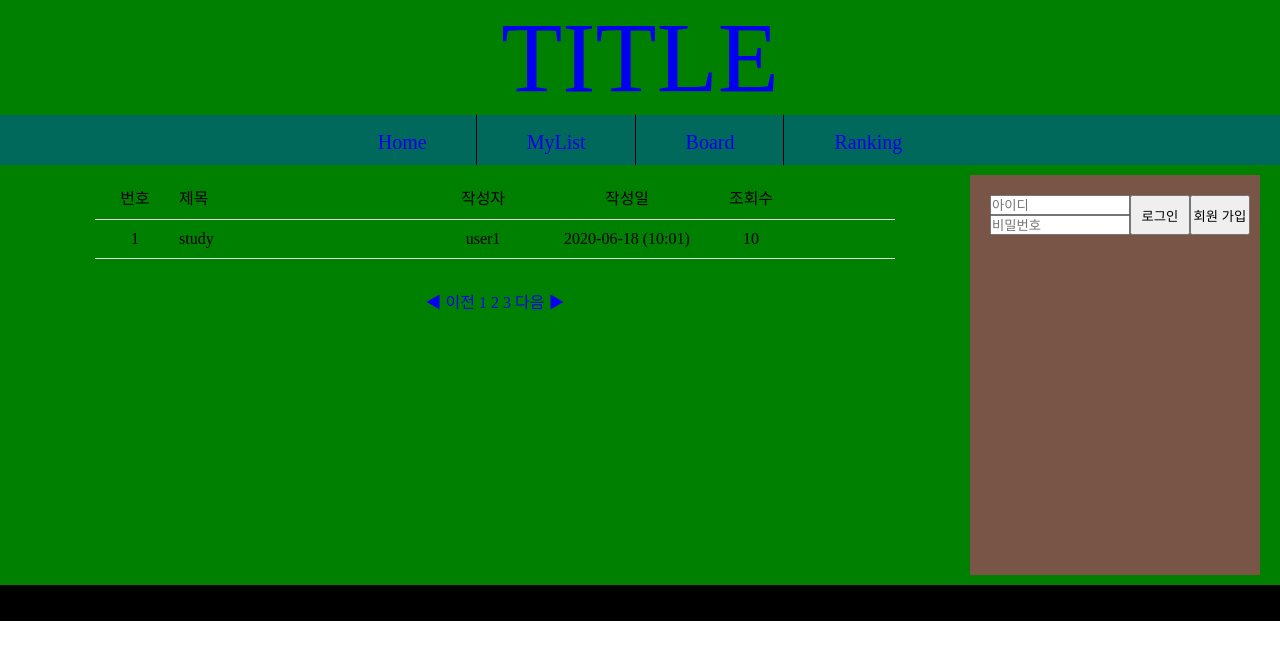
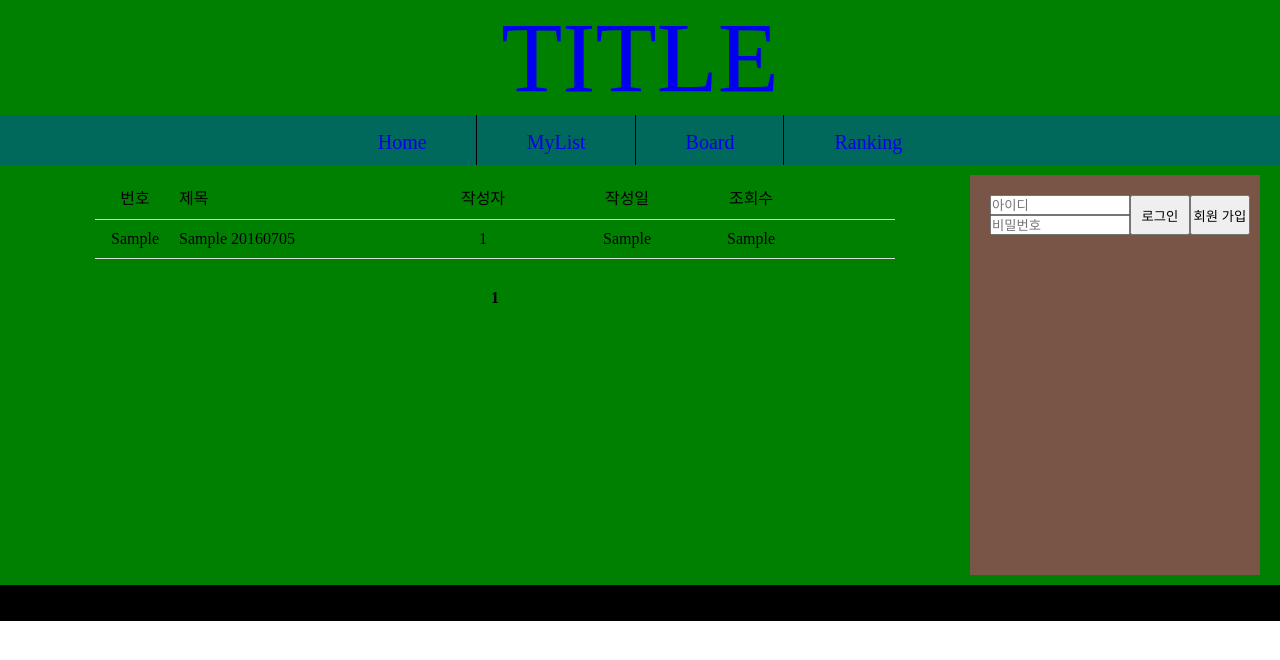
Before and after one commit to Kim-2sam2/webProgramming2020-1, a PHP site: page /board.php in a window 1280 px wide. Shown: the top 660 px of the page. Run offline with PHP 8.4, Linux system fonts and the light colour scheme; tables that the repository leaves empty or names only in its code hold one stand-in row (values such as "Sample post").

Commit message:
board List

```diff
--- a/webProject/board_box.php
+++ b/webProject/board_box.php
@@ -10,21 +10,72 @@ session_start()
             <span class="col4">작성일</span>
             <span class="col5">조회수</span>
         </li>
-        <li>
-            <span class="col1">1</span>
-            <span class="col2">study</span>
-            <span class="col3">user1</span>
-            <span class="col4">2020-06-18 (10:01)</span>
-            <span class="col5">10</span>
-        </li>
+        <?php
+        if (isset($_GET["page"])) {
+            $page = $_GET["page"];
+        } else {
+            $page = 1;
+        }
+
+        $con = connectDB();
+        $sql = "select * from todoList_20160705 order by num desc";
+        $result = mysqli_query($con, $sql);
+        $total_record = mysqli_num_rows($result);
+
+        $scale = 10;
+
+        if ($total_record % $scale == 0) {
+            $total_page = floor($total_record / $scale);
+        } else {
+            $total_page = floor($total_record / $scale) + 1;
+        }
+
+        $start = ($page - 1) * $scale;
+        $number = $total_record - $start;
+
+        for ($i = $start; $i < $start + $scale && $i < $total_record; $i++) {
+            mysqli_data_seek($result, $i);
+            $row = mysqli_fetch_array($result);
+
+            $num = $row["num"];
+            $title = $row["title"];
+            $id = $row["id"];
+            $regist_day = $row["regist_day"];
+            $view = $row["view"];
+            echo ("
+            <li>
+                <span class='col1'>$num</span>
+                <span class='col2'>$title</span>
+                <span class='col3'>$id</span>
+                <span class='col4'>$regist_day</span>
+                <span class='col5'>$view</span>
+            ");
+            $number--;
+        }
+        mysqli_close($con);
+        ?>
     </ul>
 
     <ul id="page_num">
-        <li><a href="#">◀ 이전</a></li>
-        <!--<li><b> 1 </b></li>-->
-        <li><a href="#"> 1 </a></li>
-        <li><a href="#"> 2 </a></li>
-        <li><a href="#"> 3 </a></li>
-        <li><a href="#">다음 ▶</a></li>
+        <?php
+        if ($total_page >= 2 && $page >= 2) {
+            $new_page = $page - 1;
+            echo ("<li><a href='board.php?page=$new_page'>◀ 이전</a></li>");
+        } else {
+            echo ("<li>&nbsp</li>");
+        }
+        for ($i = 1; $i <= $total_page; $i++) {
+            if ($page == $i) {
+                echo "<li><b> $i </b></li>";
+            } else {
+                echo "<li><a href='board.php?page=$i'> $i </a><li>";
+            }
+        }
+        if ($total_page >= 2 && $page != $total_page) {
+            $new_page = $page + 1;
+            echo "<li> <a href='board.php?page=$new_page'>다음 ▶</a> </li>";
+        } else
+            echo "<li>&nbsp</li>";
+        ?>
     </ul>
 </div>
--- a/webProject/user_insert_check.php
+++ b/webProject/user_insert_check.php
@@ -35,7 +35,6 @@
         } else {
             $con = connectDB();
 
-
             $sql = "select id from user_20160705 where id='$userid'";
             $result = mysqli_query($con, $sql);
 
```
